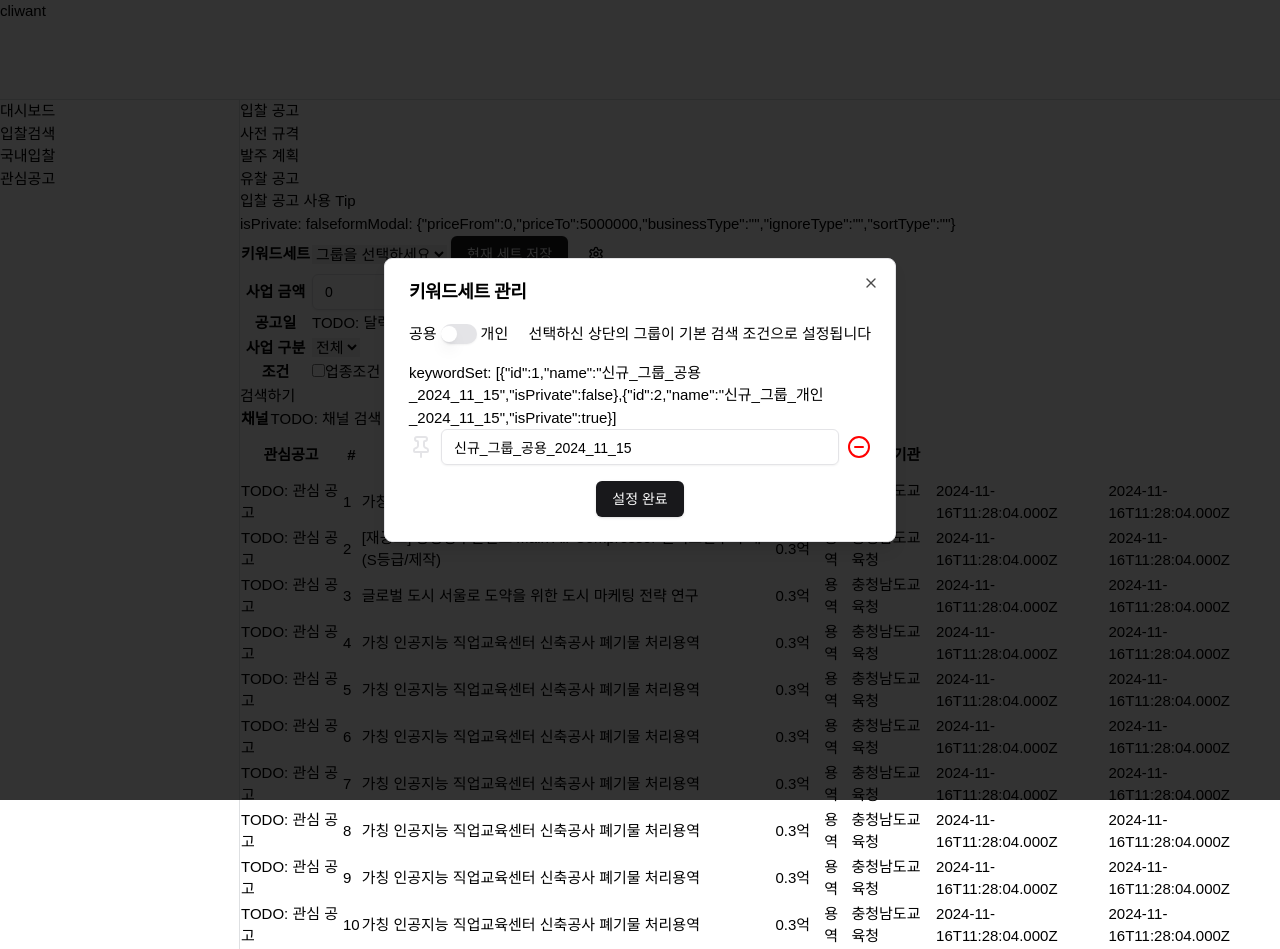
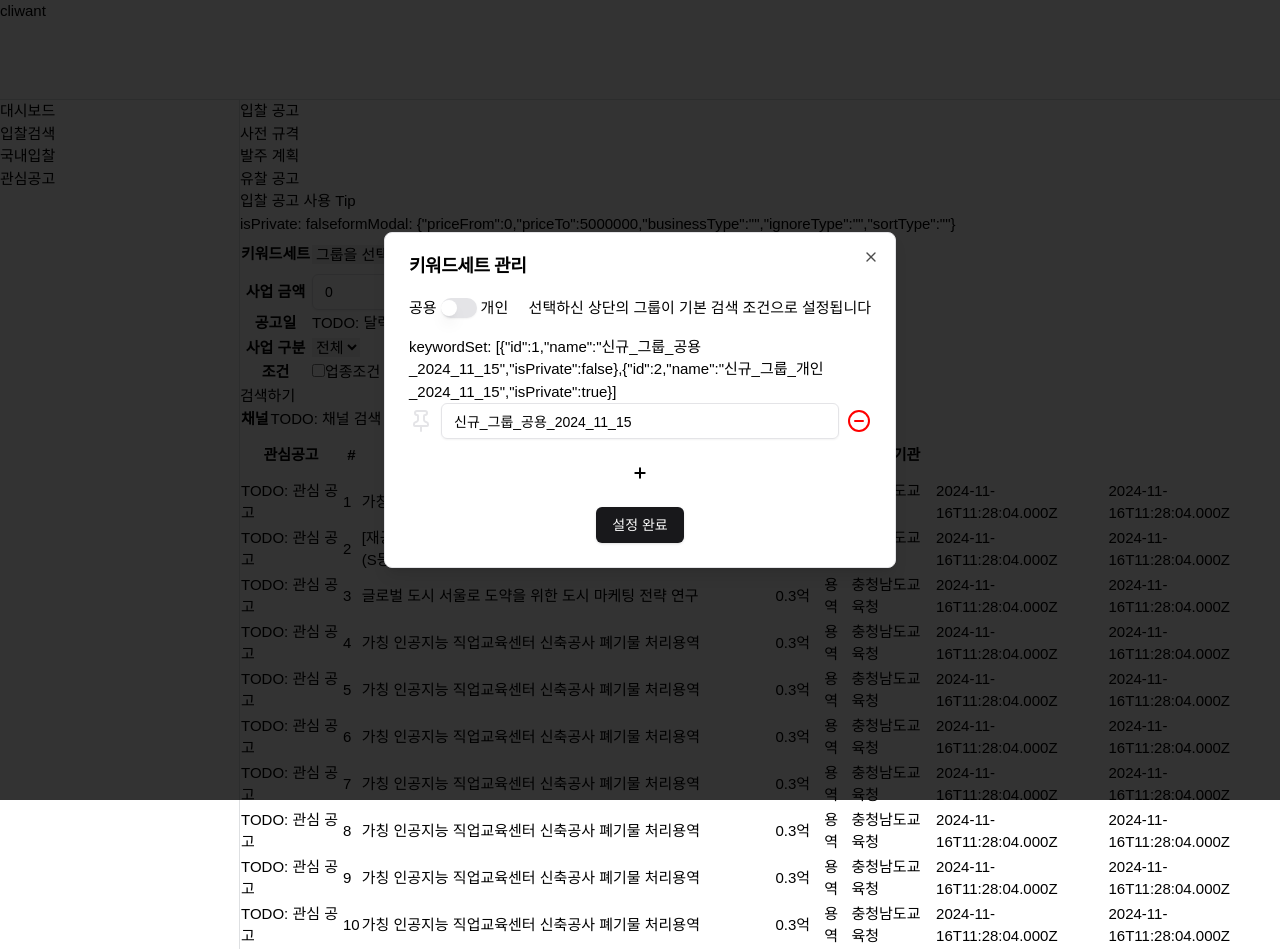
Before and after one commit to hckang80/nextjs-beginner-task, a Next.js app: page /dashboard/rfp in a window 1280 px wide. Both pictures are taken after a click on the button 596 px from the left and 254 px from the top of the page. Built offline with nearby package versions, Linux system fonts and the light colour scheme.

Commit message:
feat: 키워드세트 추가 버튼 넣기

```diff
--- a/app/dashboard/rfp/detailed-search.tsx
+++ b/app/dashboard/rfp/detailed-search.tsx
@@ -1,6 +1,6 @@
 "use client";
 
-import { Settings } from "lucide-react";
+import { Plus, Settings } from "lucide-react";
 import { Button } from "@/components/ui/button";
 import { Input } from "@/components/ui/input";
 import { Switch } from "@/components/ui/switch";
@@ -81,7 +81,7 @@ export function SettingButton({
             선택하신 상단의 그룹이 기본 검색 조건으로 설정됩니다
           </div>
           <div>{`keywordSet: ${JSON.stringify(keywordSet)}`}</div>
-          <ul className="keyword">
+          <ul className="keyword mb-4">
             {keywordSet
               ?.filter(({ isPrivate }) => isPrivate === data)
               .map((item) => (
@@ -92,6 +92,11 @@ export function SettingButton({
                 />
               ))}
           </ul>
+          <div className="flex justify-center">
+            <Button variant="ghost">
+              <Plus strokeWidth={3} />
+            </Button>
+          </div>
         </div>
         <DialogFooter className="sm:justify-center">
           <Button type="button" onClick={postKeywordSet}>
```
